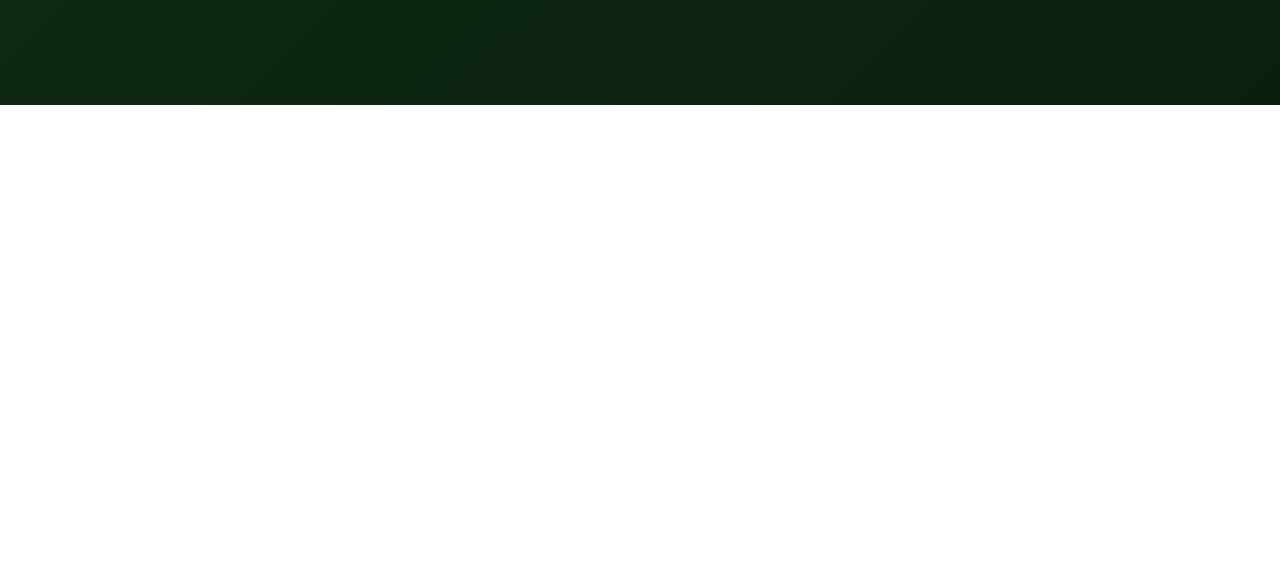
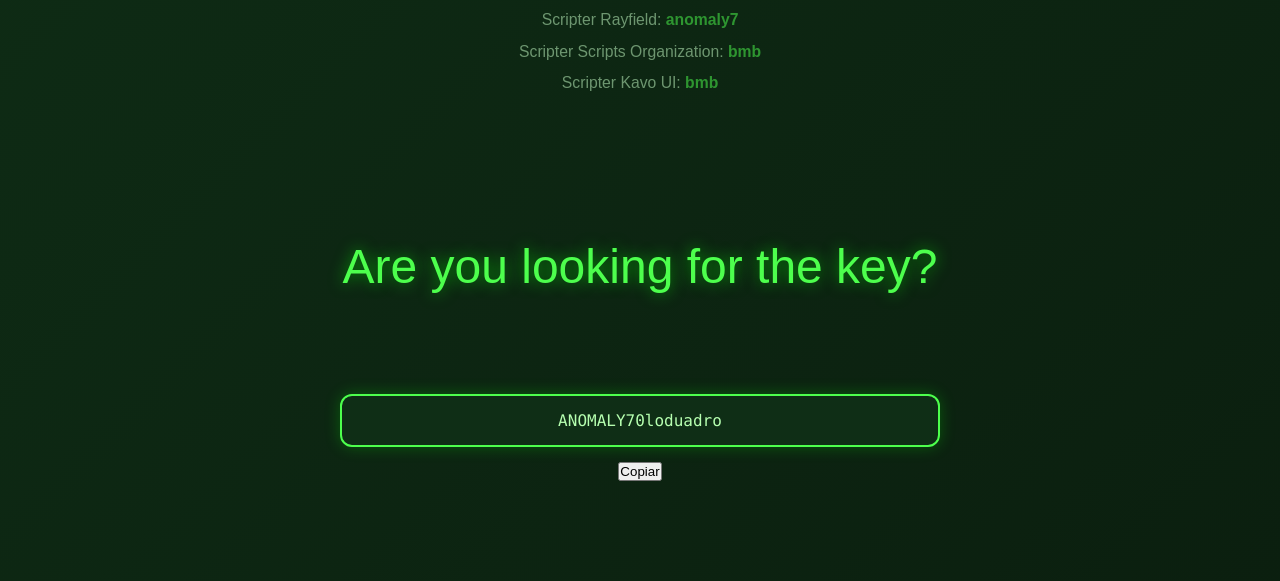
Before and after one commit to SARBELFCB/loduadro.qzz.io, a plain HTML site: page index.html in a window 1280 px wide. Shown: the part 2905-3486 px from the top of the page. Before the commit the page ends 3010 px from the top, so only its background shows below. Drawn offline with Linux system fonts and the light colour scheme.

Commit message:
Update index.html

```diff
--- a/index.html
+++ b/index.html
@@ -182,6 +182,33 @@
     text-shadow: 0 0 15px #bdbdbd90;
     transition: opacity 0.3s ease, transform 0.3s ease;
   }
+
+  .result-box {
+    width: 100%;
+    max-width: 600px;
+    display: flex;
+    flex-direction: column;
+    align-items: center;
+    gap: 15px;
+  }
+
+  .result-textbox {
+    width: 100%;
+    background: #0f2e16;
+    color: #b6ffb0;
+    border: 2px solid #4dff4d;
+    border-radius: 12px;
+    padding: 15px;
+    font-family: 'Consolas', 'Courier New', monospace;
+    font-size: 1rem;
+    text-align: center;
+    resize: none;
+    box-shadow: 0 0 15px #00ff0040;
+  }
+
+  .result-textbox:focus {
+    outline: none;
+  }
 </style>
 </head>
 <body>
@@ -207,7 +234,9 @@
 
     <img src="images/bmbyasugamiosfuscator.png" alt="Obfuscator" class="obf-image" id="obfImage3">
 
-    <div class="obf-text-gray" id="obfText3">I don't have a main obfuscator, but the one I use most is Yamasi—or whatever that Chinese-named obfuscator is called (bmb)</div>
+    <div class="obf-text-gray" id="obfText3">I don't have a main obfuscator, but the one I use most is Yamasi—or whatever that Chinese-named obfuscator is called</div>
+
+    <a href="https://discord.gg/h6WyU7Wqwq" target="_blank" class="scripts-button" style="text-decoration:none; display:inline-block;">Join Team!</a>
 
     <div class="section-title" id="contribTitle">Contributors</div>
 
@@ -220,6 +249,13 @@
       Scripter Rayfield: <b>anomaly7</b><br>
       Scripter Scripts Organization: <b>bmb</b><br>
       Scripter Kavo UI: <b>bmb</b>
+    </div>
+
+    <div class="section-title" id="keyTitle">Are you looking for the key?</div>
+
+    <div class="result-box">
+      <textarea class="result-textbox" id="keyBox" rows="1" readonly>ANOMALY70loduadro</textarea>
+      <button class="action-button" id="copyKeyBtn">Copiar</button>
     </div>
 
   </div>
@@ -283,6 +319,15 @@
 
   window.addEventListener('scroll', onScroll);
   onScroll();
+
+  const copyKeyBtn = document.getElementById('copyKeyBtn');
+  const keyBox = document.getElementById('keyBox');
+  copyKeyBtn.addEventListener('click', () => {
+    navigator.clipboard.writeText(keyBox.value).then(() => {
+      copyKeyBtn.textContent = 'Copiado!';
+      setTimeout(() => copyKeyBtn.textContent = 'Copiar', 1500);
+    });
+  });
 </script>
 
 </body>
```
